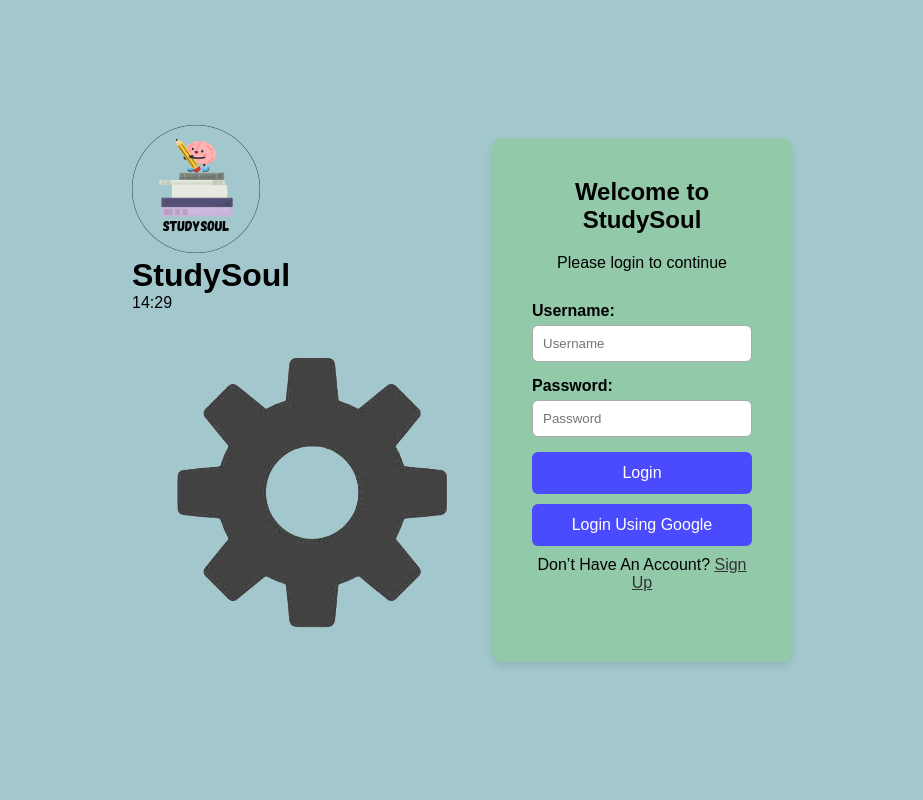
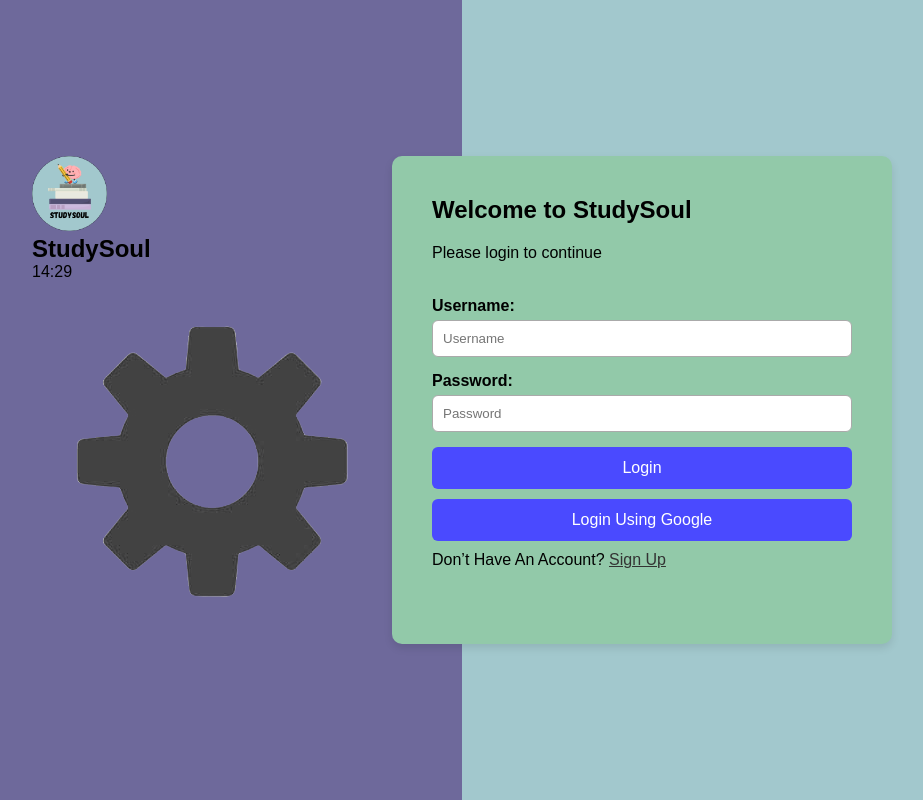
Before and after one commit to Zeesh-084/Assessment-Task-3-Software-Project, a Flask app: page / in a window 1280 px wide. Shown: the whole page, without its empty margins (178-1101 px from the left). Run offline with Flask 3, Linux system fonts and the light colour scheme.

Commit message:
experimeted with CSS

```diff
--- a/Static/css/style.css
+++ b/Static/css/style.css
@@ -15,22 +15,34 @@ body {
     height: 100vh;
 }
 
+body::after {
+  content: "";
+  position: fixed;
+  top: 0;
+  left: 0;
+  width: 50%;
+  height: 100vh;
+  background-color: #6e699b;
+  z-index: -1;
+}
+
+
 .login-container {
     background-color: #92c9a9;
     padding: 40px;
     border-radius: 10px;
     box-shadow: 0 4px 8px rgba(0, 0, 0, 0.1);
-    width: 300px;
+    width: 500px;
 }
 
 .login-container h2 {
-    text-align: center;
+    text-align: left;
     margin-bottom: 20px;
 }
 
 .login-container p {
-    text-align: center;
-    margin-bottom: 30px;
+    text-align: left;
+    margin-bottom: 35px;
 }
 
 .input-group {
@@ -87,3 +99,15 @@ button[type="button"] {
 .login-container a {
     color: #333;
 }
+
+.left-section img {
+    width: 75px;
+    height: 75px;
+    margin-right: 10px;
+}
+
+.left-section h1 {
+    font-size: 24px;
+    color: #000000;
+    text-align: left;
+}
```
